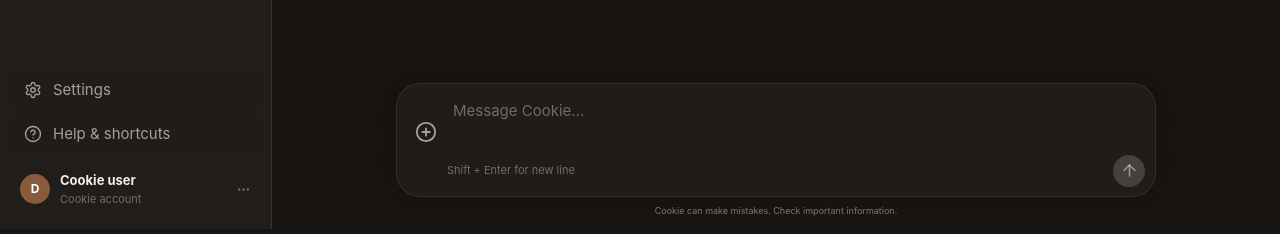
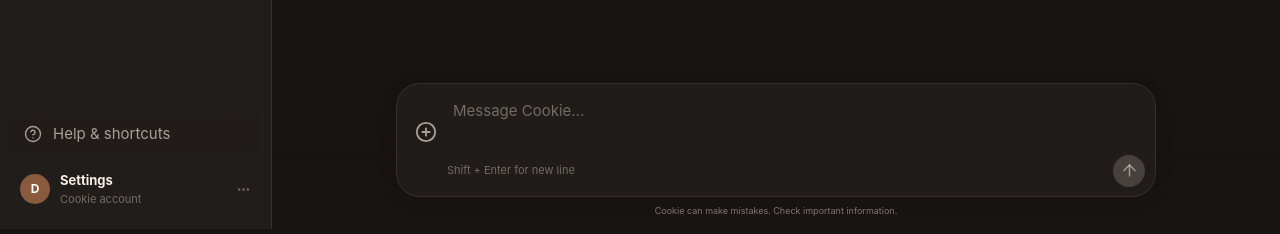
Before and after one commit to premiummaster156-cmd/cookie, a React (Vite) app: page / in a window 1280 px wide. Shown: the part 571-805 px from the top of the page. Built offline with nearby package versions, Linux system fonts and the light colour scheme.

Commit message:
Merge account and settings into one native-style settings page

```diff
--- a/src/App.tsx
+++ b/src/App.tsx
@@ -44,7 +44,7 @@ export default function App(){
   const [messageMenuPosition,setMessageMenuPosition]=useState<{top:number;left:number}|null>(null);
   const [view,setView]=useState<View>("chat");
   const [dark,setDark]=useState(true);
-  const [accent,setAccent]=useState<"orange"|"cream"|"cocoa">("cream");
+  const [accent,setAccent]=useState<"orange"|"cream"|"cocoa"|"blue">("blue");
   const [textSize,setTextSize]=useState<"small"|"medium"|"large">("medium");
   const [compact,setCompact]=useState(false);
   const [animations,setAnimations]=useState(true);
@@ -259,11 +259,10 @@ export default function App(){
         </div>
       </div>
       <div className="sidebar-bottom">
-        <button className={"nav-item "+(view==="settings"?"active":"")} onClick={()=>openView("settings")}><span className="nav-icon"><Settings size={17}/></span><span>Settings</span></button>
         <button className={"nav-item "+(view==="help"?"active":"")} onClick={()=>openView("help")}><span className="nav-icon"><HelpCircle size={17}/></span><span>Help & shortcuts</span></button>
         <button className={"account "+(view==="account"?"active":"")} onClick={()=>openView("account")} aria-label="Open account settings">
           <span className="avatar">D</span>
-          <span className="account-copy"><strong>Cookie user</strong><small>Cookie account</small></span>
+          <span className="account-copy"><strong>Settings</strong><small>Cookie account</small></span>
           <span className="account-more"><MoreHorizontal size={15}/></span>
         </button>
       </div>
@@ -394,7 +393,7 @@ export default function App(){
         <input ref={fileRef} hidden type="file" accept=".txt,.md,.json,.js,.jsx,.ts,.tsx,.css,.html,.py,.java,.c,.cpp,.h,.hpp,.csv,.xml,.yaml,.yml,.log,.pdf,.doc,.docx,.xls,.xlsx,.zip" multiple onChange={e=>attach(e,"file")}/>
         <div className="disclaimer">Cookie can make mistakes. Check important information.</div>
       </div>}
-      {view==="account"&&<AccountSettingsPage dark={dark} setDark={setDark} accent={accent} setAccent={setAccent}/>}\n      {view==="settings"&&<SettingsPage dark={dark} setDark={setDark} accent={accent} setAccent={setAccent} textSize={textSize} setTextSize={setTextSize} compact={compact} setCompact={setCompact} animations={animations} setAnimations={setAnimations} keyboardHints={keyboardHints} setKeyboardHints={setKeyboardHints}/>}
+      {(view==="account"||view==="settings")&&<AccountSettingsPage dark={dark} setDark={setDark} accent={accent} setAccent={setAccent}/>}\n      {view==="settings"&&<SettingsPage dark={dark} setDark={setDark} accent={accent} setAccent={setAccent} textSize={textSize} setTextSize={setTextSize} compact={compact} setCompact={setCompact} animations={animations} setAnimations={setAnimations} keyboardHints={keyboardHints} setKeyboardHints={setKeyboardHints}/>}
 
       {view==="help"&&<HelpPage/>}
     </section>
@@ -421,7 +420,7 @@ function Message({text}:{text:string}){
   })}</div>;
 }
 
-function AccountSettingsPage(props:{dark:boolean;setDark:React.Dispatch<React.SetStateAction<boolean>>;accent:"orange"|"cream"|"cocoa";setAccent:React.Dispatch<React.SetStateAction<"orange"|"cream"|"cocoa">>}){
+function AccountSettingsPage(props:{dark:boolean;setDark:React.Dispatch<React.SetStateAction<boolean>>;accent:"orange"|"cream"|"cocoa"|"blue";setAccent:React.Dispatch<React.SetStateAction<"orange"|"cream"|"cocoa"|"blue">>}){
   const [panel,setPanel]=useState<string|null>(null);
 
   const openPanel=(name:string)=>setPanel(name);
@@ -473,9 +472,9 @@ function AccountSettingsPage(props:{dark:boolean;setDark:React.Dispatch<React.Se
   return <div className="page-container account-mobile-page">
     <div className="account-mobile-head">
       <div>
-        <span className="account-mobile-eyebrow">COOKIE ACCOUNT</span>
-        <h2>Account</h2>
-        <p>Manage your profile, plan, privacy, and app preferences.</p>
+        <span className="account-mobile-eyebrow">COOKIE SETTINGS</span>
+        <h2>Settings</h2>
+        <p>Manage your account, appearance, app preferences, privacy, and help.</p>
       </div>
     </div>
 
@@ -544,9 +543,9 @@ function AccountSettingsPage(props:{dark:boolean;setDark:React.Dispatch<React.Se
 
   function setDarkSafe(){props.setDark(v=>!v)}
   function cycleAccent(){
-    props.setAccent(v=>v==="cream"?"orange":v==="orange"?"cocoa":"cream");
+    props.setAccent(v=>v==="blue"?"cream":v==="cream"?"orange":v==="orange"?"cocoa":"blue");
   }
-  function accentLabel(){return props.accent==="cream"?"Cream":props.accent==="orange"?"Orange":"Cocoa"}
+  function accentLabel(){return props.accent==="blue"?"Blue":props.accent==="cream"?"Cream":props.accent==="orange"?"Orange":"Cocoa"}
 }
 
 function AccountMobileSection({title,children}:{title:string;children:React.ReactNode}){
```
